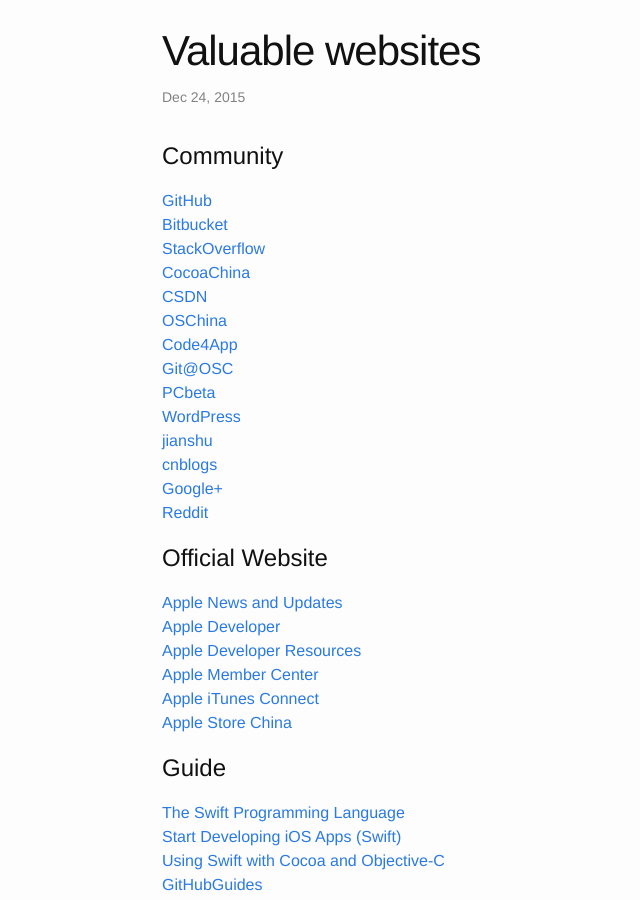
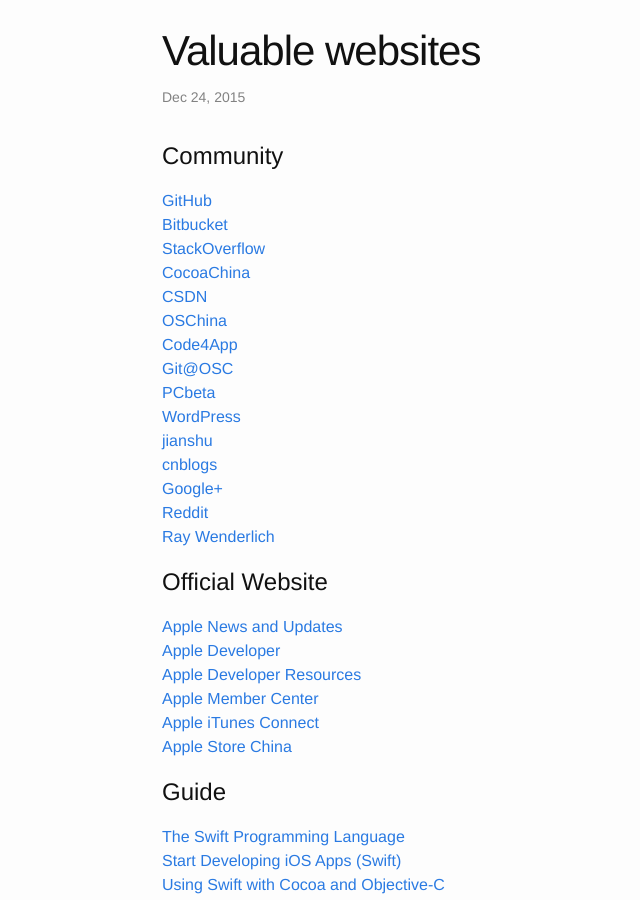
Before and after one commit to GeekRRK/GeekRRK.github.io, a Jekyll site: the page built from _posts/2015-12-24-Valuable websites.md, in a window 1280 px wide and 900 px high. Shown: the whole window, without its empty margins (108-748 px from the left). Built offline with Jekyll 4.4.1, drawn with Linux system fonts in a browser that asks for light colours.

Commit message:
Update 2015-12-24-Valuable websites.md

```diff
--- a/_posts/2015-12-24-Valuable websites.md
+++ b/_posts/2015-12-24-Valuable websites.md
@@ -18,6 +18,7 @@
 [cnblogs](http://www.cnblogs.com)
 [Google+](https://plus.google.com)
 [Reddit](https://www.reddit.com)
+[Ray Wenderlich](https://www.raywenderlich.com)
 
 # Official Website
 [Apple News and Updates](https://developer.apple.com/news)
```
